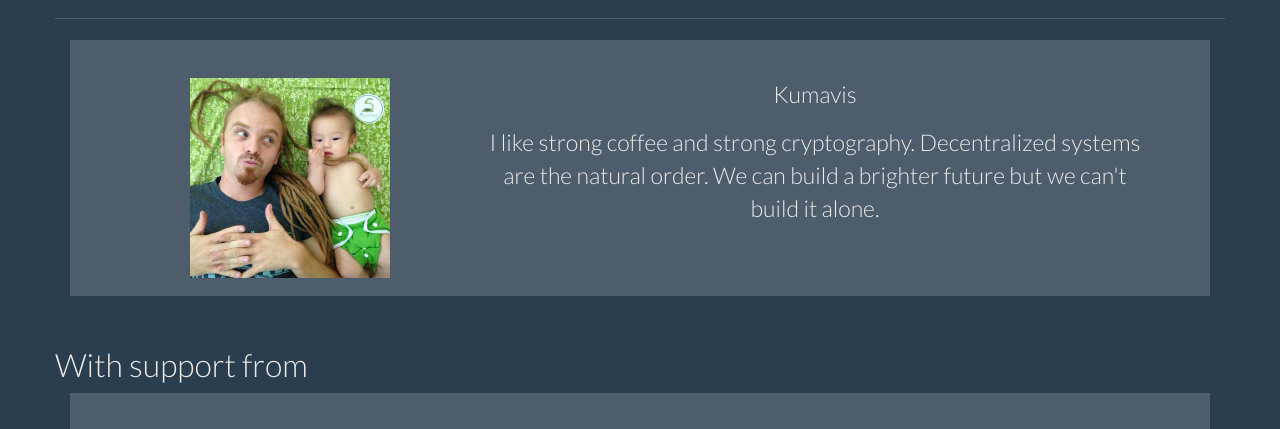
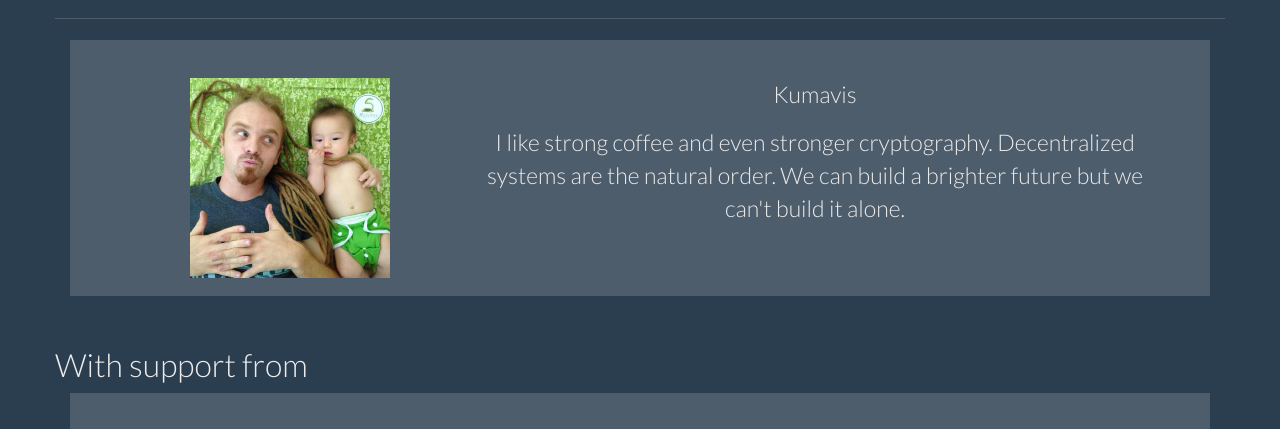
Before and after one commit to ethers/metamask_io, a plain HTML site: page www/index.html in a window 1280 px wide. Shown: the part 2325-2754 px from the top of the page. Drawn offline with Linux system fonts and the light colour scheme.

Commit message:
bio change

```diff
--- a/www/index.html
+++ b/www/index.html
@@ -151,7 +151,7 @@
               <center>
                 <p>Kumavis</p>
                 <p>
-                  I like strong coffee and strong cryptography.
+                  I like strong coffee and even stronger cryptography.
                   Decentralized systems are the natural order.
                   We can build a brighter future but we can't build it alone.
                 </p>
```
